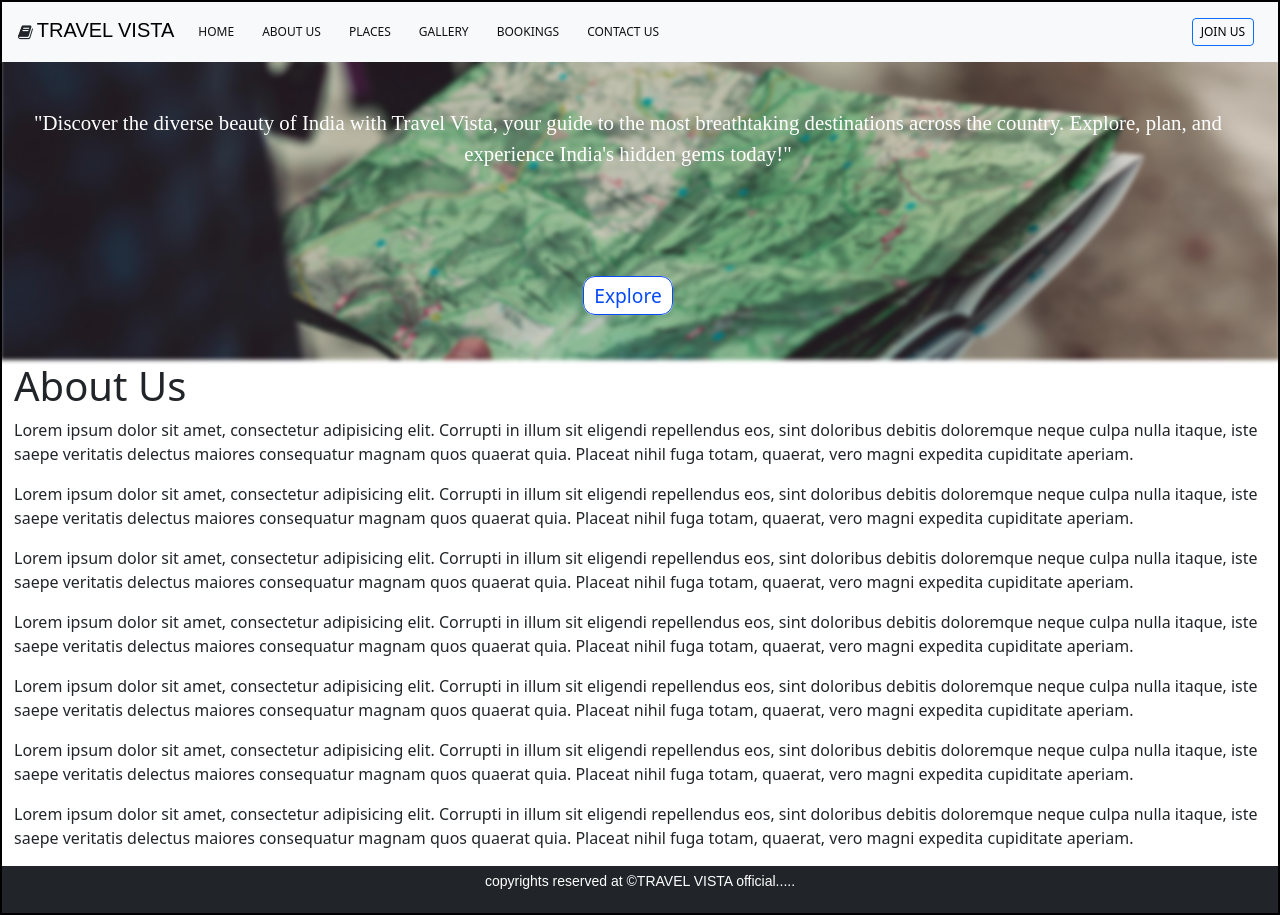
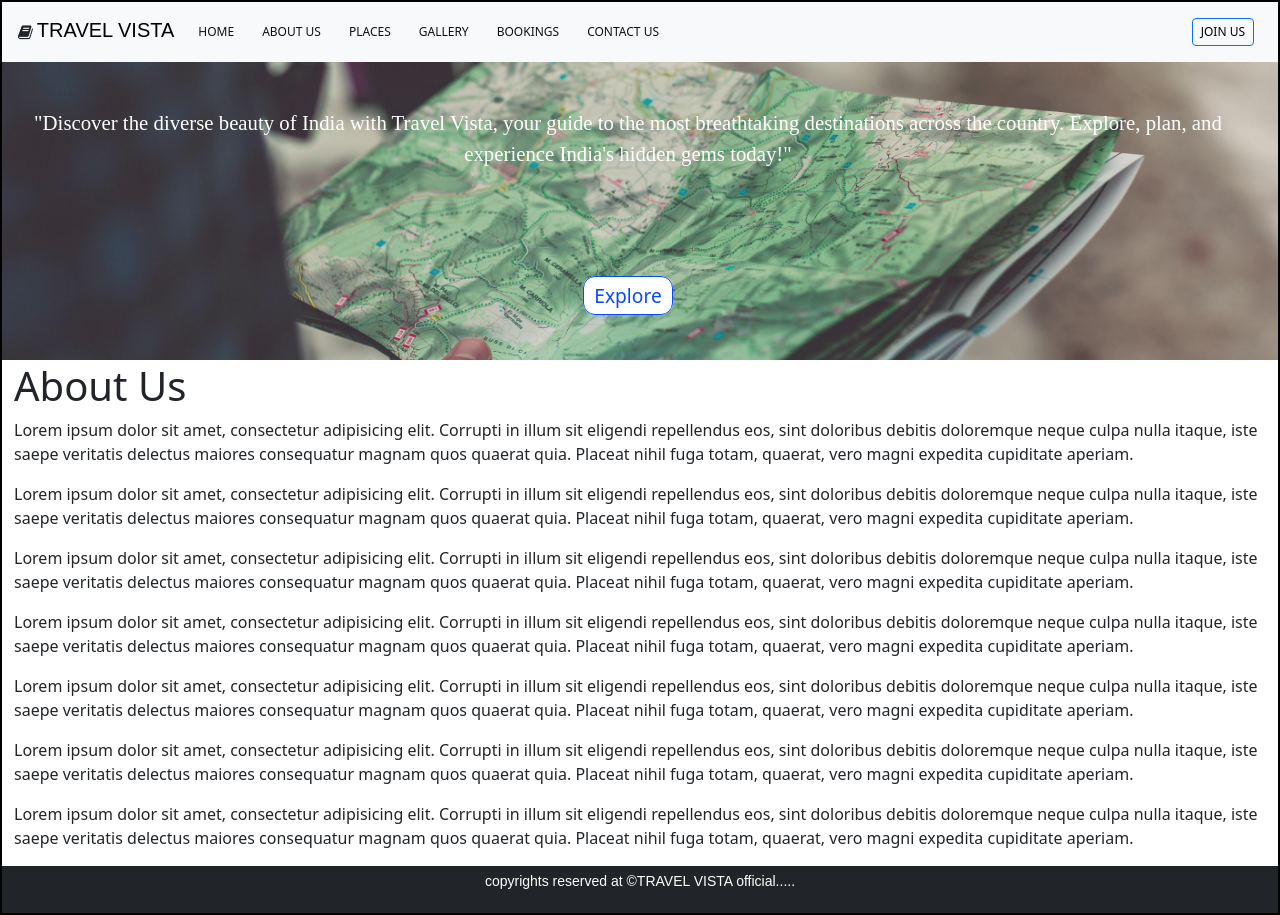
Before and after one commit to webdevavi96/myproject, a Django app: page /about/ in a window 1280 px wide. Run offline with Django 5.2, Linux system fonts and the light colour scheme; some web fonts are replaced.

Commit message:
update style.css

```diff
--- a/General/static/css/style.css
+++ b/General/static/css/style.css
@@ -116,7 +116,7 @@ right: 0;
  background-size: cover;
  background-repeat: no-repeat;
  background-position: center;
- filter: blur(2px);
+opacity: 0.89;
  z-index: -1;
  position: absolute;
  height: 360px;
```
